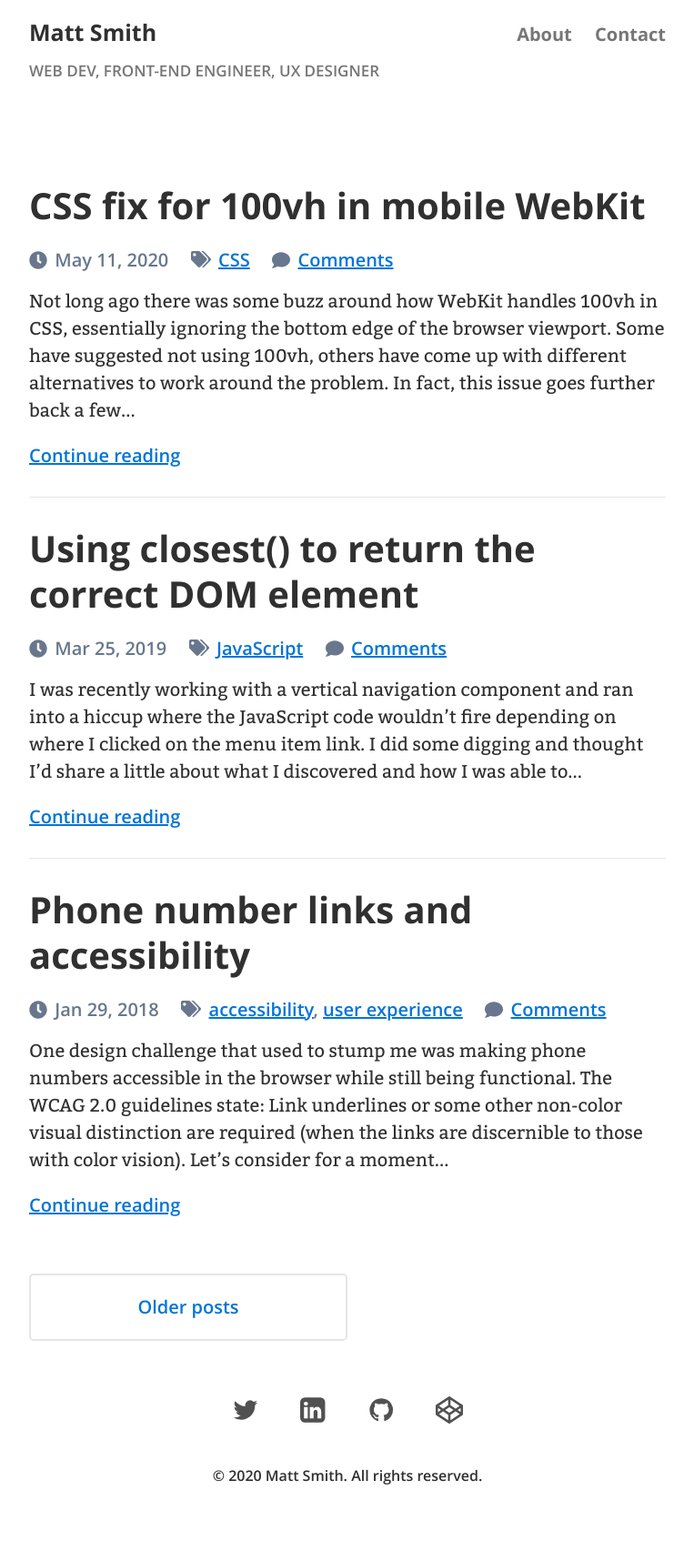
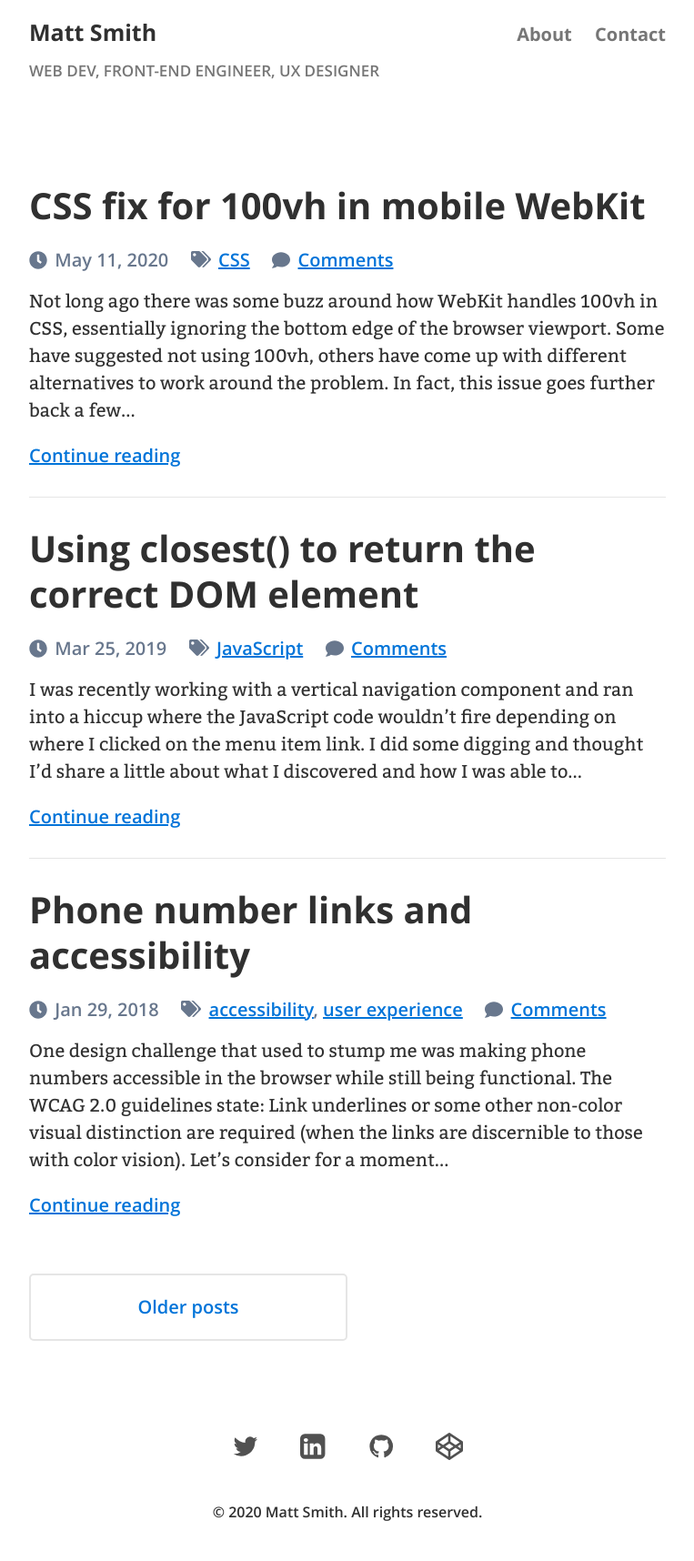
Before and after one commit to AllThingsSmitty/allthingssmitty.github.io, a Jekyll site: the page built from index.html, in a window 1280 px wide. Shown: the whole page at 91% size, without its empty margins (258-1021 px from the left). Built offline with Jekyll 4.4.1, drawn with Linux system fonts in a browser that asks for light colours; the list of posts is cut into pages by our own code; comment, search, counter and statistics services are not loaded; before the commit the page ends 1676 px from its top, so only the background shows below that.

Commit message:
Update pagination spacing

```diff
--- a/_sass/_pagination.scss
+++ b/_sass/_pagination.scss
@@ -6,7 +6,7 @@
 .pagination {
   color: $gray-3;
   display: flex;
-  margin: 3rem 0 1rem;
+  margin: 3rem 0;
 }
 
 // Pagination items can be `span`s or `a`s
```
